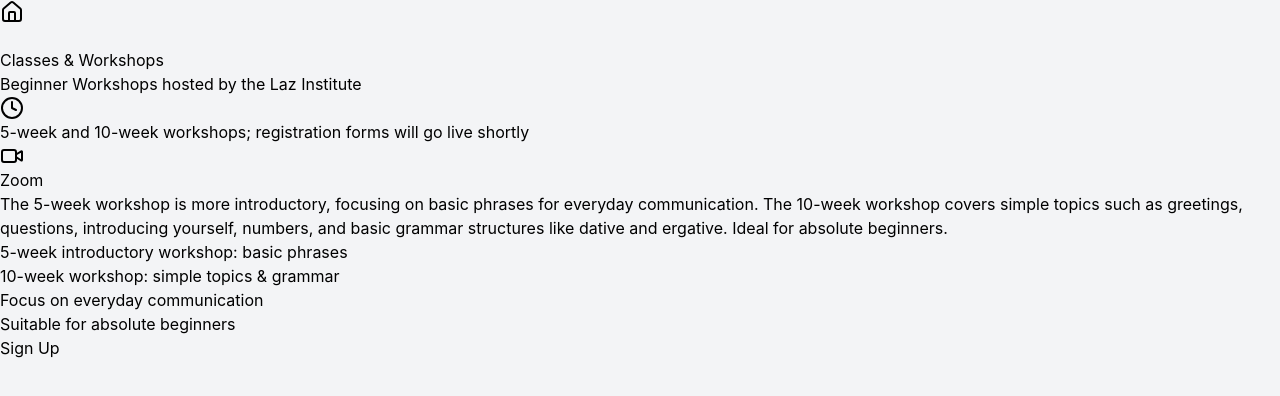
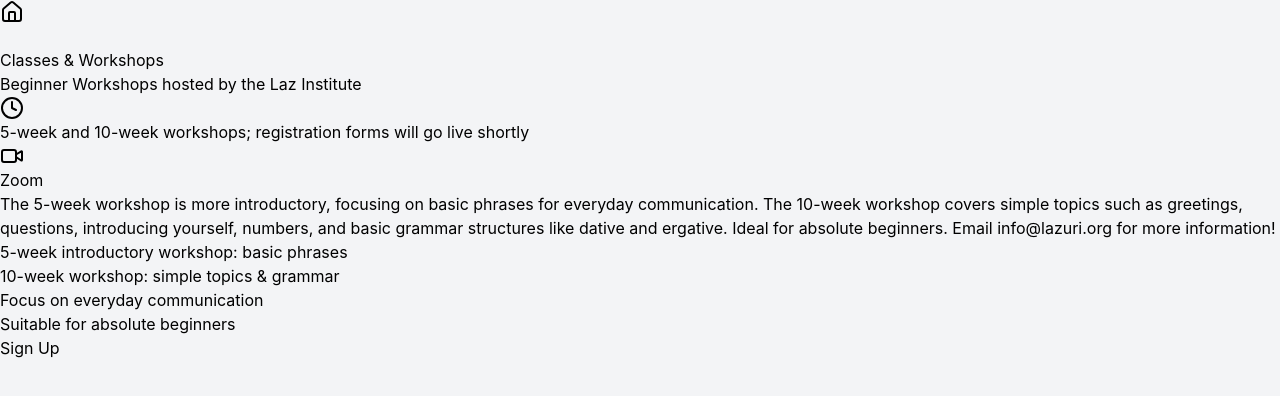
Before and after one commit to okandale/Lazverbcon, a React (Vite) app in the folder laz_verb_conjugator/frontend/: page /events in a window 1280 px wide. Shown: the top 396 px of the page. Built offline with nearby package versions, Linux system fonts and the light colour scheme.

Commit message:
added email info

```diff
--- a/laz_verb_conjugator/frontend/src/components/Classes.jsx
+++ b/laz_verb_conjugator/frontend/src/components/Classes.jsx
@@ -70,8 +70,8 @@ const Classes = () => {
       schedule: { en: '5-week and 10-week workshops; registration forms will go live shortly', tr: '5 ve 10 haftalık atölyeler; kayıt formları yakında açılacak' },
       platform: { en: 'Zoom', tr: 'Zoom' },
       description: {
-        en: 'The 5-week workshop is more introductory, focusing on basic phrases for everyday communication. The 10-week workshop covers simple topics such as greetings, questions, introducing yourself, numbers, and basic grammar structures like dative and ergative. Ideal for absolute beginners.',
-        tr: '5 haftalık atölye, günlük iletişim için temel ifadelere odaklanan daha giriş niteliğindedir. 10 haftalık atölye, temel selamlaşmalar, soru sorma, kendini tanıtma, sayılar ve yönelme ve ergatif gibi temel dilbilgisi yapıları gibi basit konuları kapsar. Mutlak başlangıç seviyesindeki öğrenciler için idealdir.'
+        en: 'The 5-week workshop is more introductory, focusing on basic phrases for everyday communication. The 10-week workshop covers simple topics such as greetings, questions, introducing yourself, numbers, and basic grammar structures like dative and ergative. Ideal for absolute beginners. Email info@lazuri.org for more information!',
+        tr: '5 haftalık atölye, günlük iletişim için temel ifadelere odaklanan daha giriş niteliğindedir. 10 haftalık atölye, temel selamlaşmalar, soru sorma, kendini tanıtma, sayılar ve yönelme ve ergatif gibi temel dilbilgisi yapıları gibi basit konuları kapsar. Mutlak başlangıç seviyesindeki öğrenciler için idealdir.Daha fazla bilgi için **[info@lazuri.org](mailto:info@lazuri.org)** adresine e-posta gönderin!'
       },
       points: [
         { en: '5-week introductory workshop: basic phrases', tr: '5 haftalık giriş atölyesi: temel ifadeler' },
```
